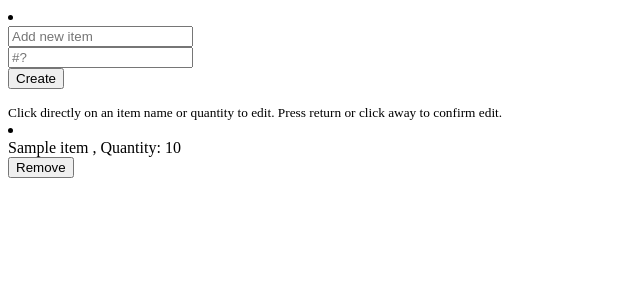
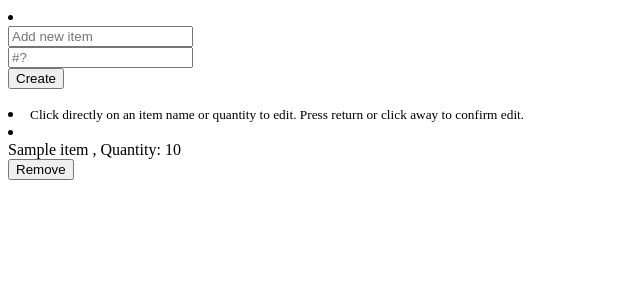
Before and after one commit to joe-protz/ShoppingList-Client, a Node project: template assets/scripts/templates/showListItems.handlebars in a window 1280 px wide. Shown: the top 300 px of the page, without its empty margins (0-640 px from the left). Run offline with Node 20 templates, Linux system fonts and the light colour scheme; the template is opened without the code that fills it: most values are stand-ins (such as "Sample title", 1, 10 or a date in 2020).

Commit message:
Format update instructions

```diff
--- a/assets/scripts/templates/showListItems.handlebars
+++ b/assets/scripts/templates/showListItems.handlebars
@@ -11,7 +11,8 @@
     </div>
     <button type="submit" class="btn btn-primary m-2">Create</button>
   </form>
-  <small>Click directly on an item name or quantity to edit. Press return or click away to confirm edit.</small>
+  <li class="row d-flex justify-content-between list-group-item-flush  list-group-item list-group-item-warning"><small>Click directly on an item name or quantity to edit. Press return or click away to confirm edit.</small></li>
+
 </li>
 {{#each items as |item|}}
 
```
